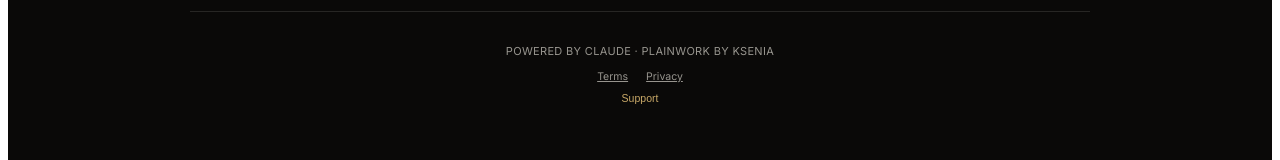
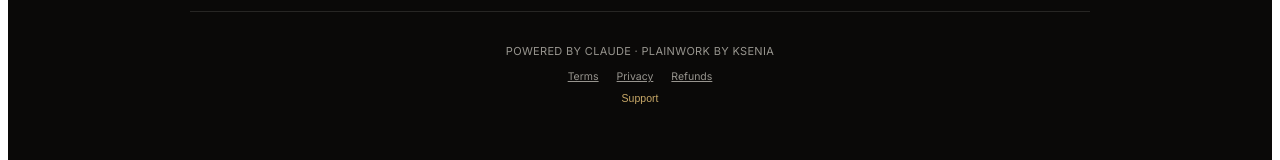
Before and after one commit to kssw117-sudo/Content-Strategist-AI, a React (Vite) app: page / in a window 1280 px wide. Shown: the part 1987-2147 px from the top of the page. Built offline with nearby package versions, Linux system fonts and the light colour scheme.

Commit message:
Update App.jsx

```diff
--- a/src/App.jsx
+++ b/src/App.jsx
@@ -2469,6 +2469,7 @@ Respond ONLY with valid JSON: {"photoIdeas": [{"photoIndex": 1, "day": "Monday",
           <div style={{ display: 'flex', gap: 18, marginTop: 4 }}>
             <a href="/terms.html" style={{ fontSize: 10.5, color: INK_SOFT }}>{t.terms}</a>
             <a href="/privacy.html" style={{ fontSize: 10.5, color: INK_SOFT }}>{t.privacy}</a>
+            <a href="/refund.html" style={{ fontSize: 10.5, color: INK_SOFT }}>{t.refund || 'Refunds'}</a>
           </div>
           {!showSupportEmail ? (
             <button onClick={() => setShowSupportEmail(true)} style={{ fontSize: 10.5, color: GOLD, background: 'none', border: 'none', cursor: 'pointer' }}>{t.support}</button>
```
